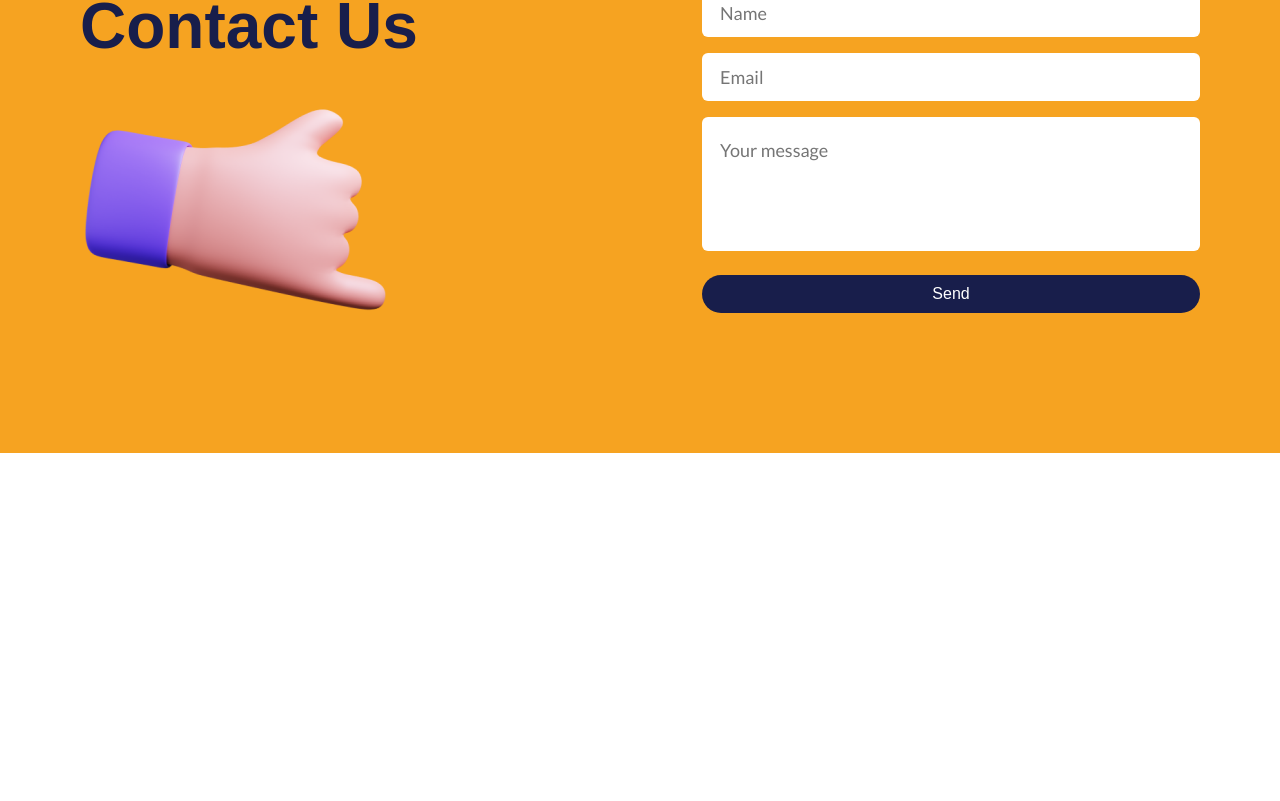
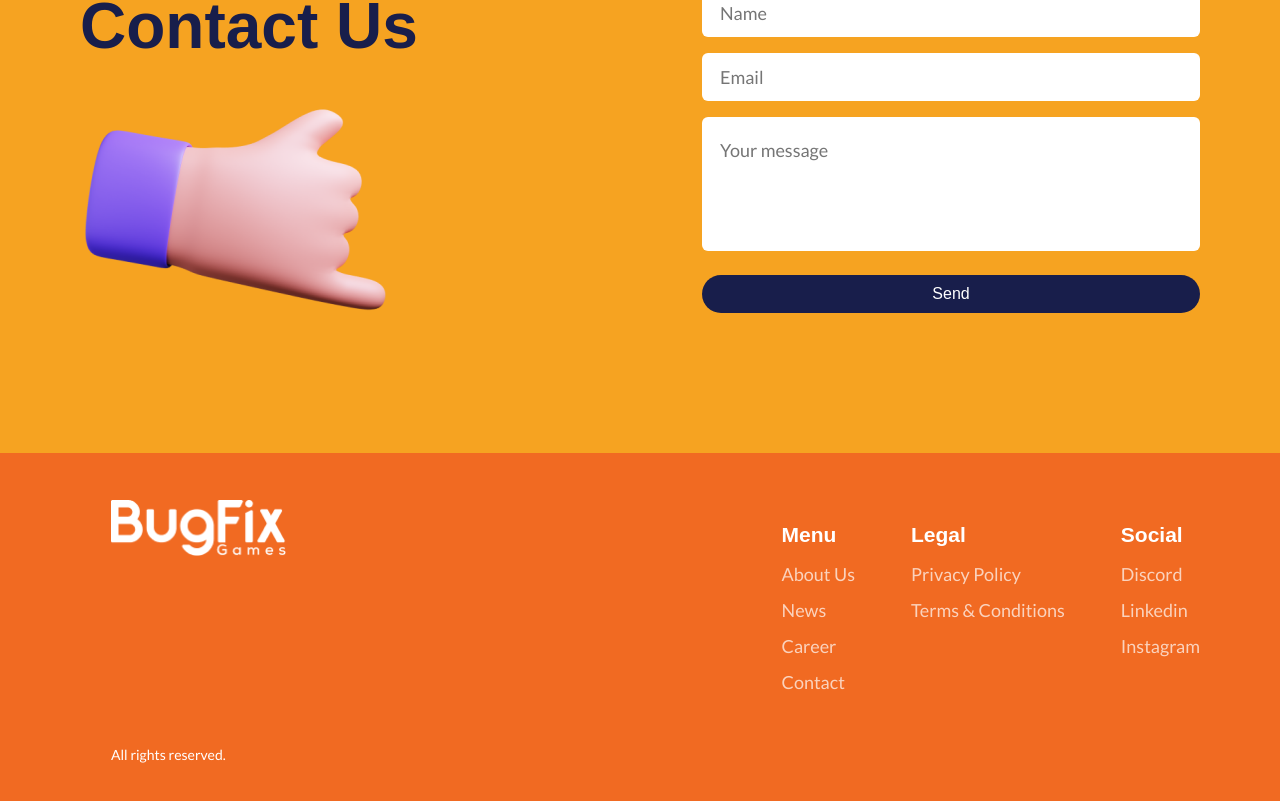
Before and after one commit to saitgungor/bronix-task, a React (Create React App) app: page / in a window 1280 px wide. Shown: the part 460-1261 px from the top of the page. Before the commit the page ends 913 px from the top, so only its background shows below. Built offline with nearby package versions, Linux system fonts and the light colour scheme; a web font is replaced by a local one.

Commit message:
footer implemented

```diff
--- a/src/App.js
+++ b/src/App.js
@@ -1,11 +1,13 @@
-import ContactUs from "./components/ContactUs";
-import Hero from "./components/Layouts/Hero";
+import ContactUs from "./Components/ContactUs";
+import Footer from "./Components/Layouts/Footer";
+import Hero from "./Components/Layouts/Hero";
 
 function App() {
   return (
     <div className="App">
       <Hero />
       <ContactUs />
+      <Footer />
     </div>
   );
 }
--- /dev/null
+++ b/src/components/Layouts/Footer/Footer.module.css
@@ -0,0 +1,59 @@
+.footerContainer {
+  display: flex;
+  justify-content: space-between;
+  height: 360px;
+  background-color: #f16a22;
+  padding-left: 111px;
+  padding-right: 80px;
+  color: white;
+}
+
+.footerLeft {
+  height: 100%;
+  display: flex;
+  flex-direction: column;
+  justify-content: space-between;
+}
+
+.footerLeft img {
+  padding-top: 47px;
+  height: 56px;
+  width: 175px;
+}
+
+.footerLeft p {
+  padding-bottom: 36px;
+  font-family: "Lato", sans-serif;
+  font-size: 14px;
+}
+
+.footerRight {
+  display: flex;
+  justify-content: space-between;
+  padding-top: 70px;
+  gap: 56px;
+}
+
+.footerCol {
+  gap: 34px;
+}
+
+.footerColTitle {
+  font-size: 21px;
+  font-weight: 900;
+}
+
+.footerCol ul {
+  display: flex;
+  flex-direction: column;
+  padding: 0;
+  gap: 14px;
+}
+
+.footerCol li {
+  list-style: none;
+  font-family: "Lato", sans-serif;
+  font-size: 18px;
+  opacity: 70%;
+  cursor: pointer;
+}
--- /dev/null
+++ b/src/components/Layouts/Footer/index.js
@@ -0,0 +1,40 @@
+import styles from "./Footer.module.css";
+import footerLogo from "../../../Assets/images/footer-logo.png";
+
+const Footer = () => {
+  return (
+    <div className={styles.footerContainer}>
+      <div className={styles.footerLeft}>
+        <img src={footerLogo} alt="logo" />
+        <p>All rights reserved.</p>
+      </div>
+      <div className={styles.footerRight}>
+        <div className={styles.footerCol}>
+          <div className={styles.footerColTitle}>Menu</div>
+          <ul>
+            <li>About Us</li>
+            <li>News</li>
+            <li>Career</li>
+            <li>Contact</li>
+          </ul>
+        </div>
+        <div className={styles.footerCol}>
+          <div className={styles.footerColTitle}>Legal</div>
+          <ul>
+            <li>Privacy Policy</li>
+            <li>Terms & Conditions</li>
+          </ul>
+        </div>
+        <div className={styles.footerCol}>
+          <div className={styles.footerColTitle}>Social</div>
+          <ul>
+            <li>Discord</li>
+            <li>Linkedin</li>
+            <li>Instagram</li>
+          </ul>
+        </div>
+      </div>
+    </div>
+  );
+};
+export default Footer;
```
